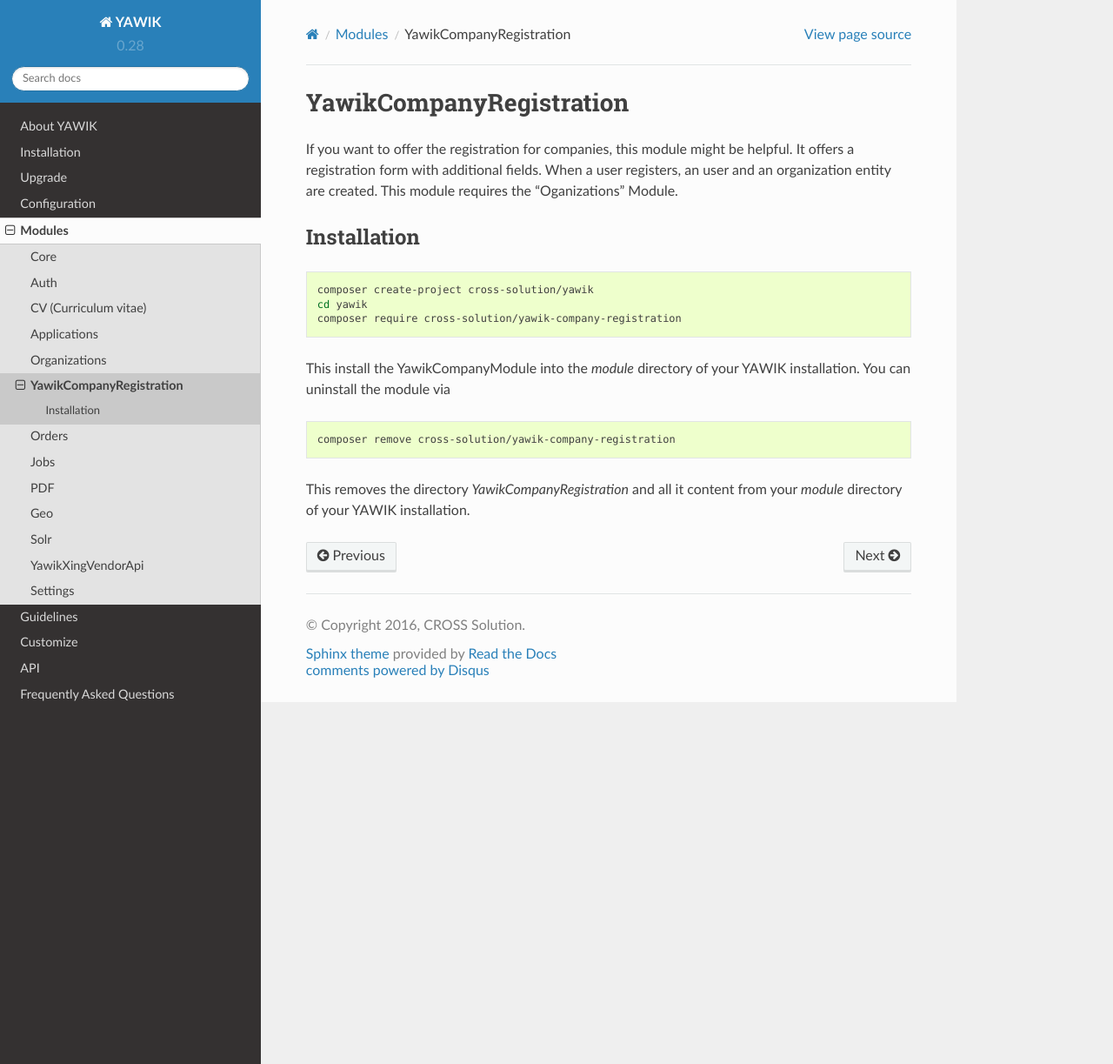
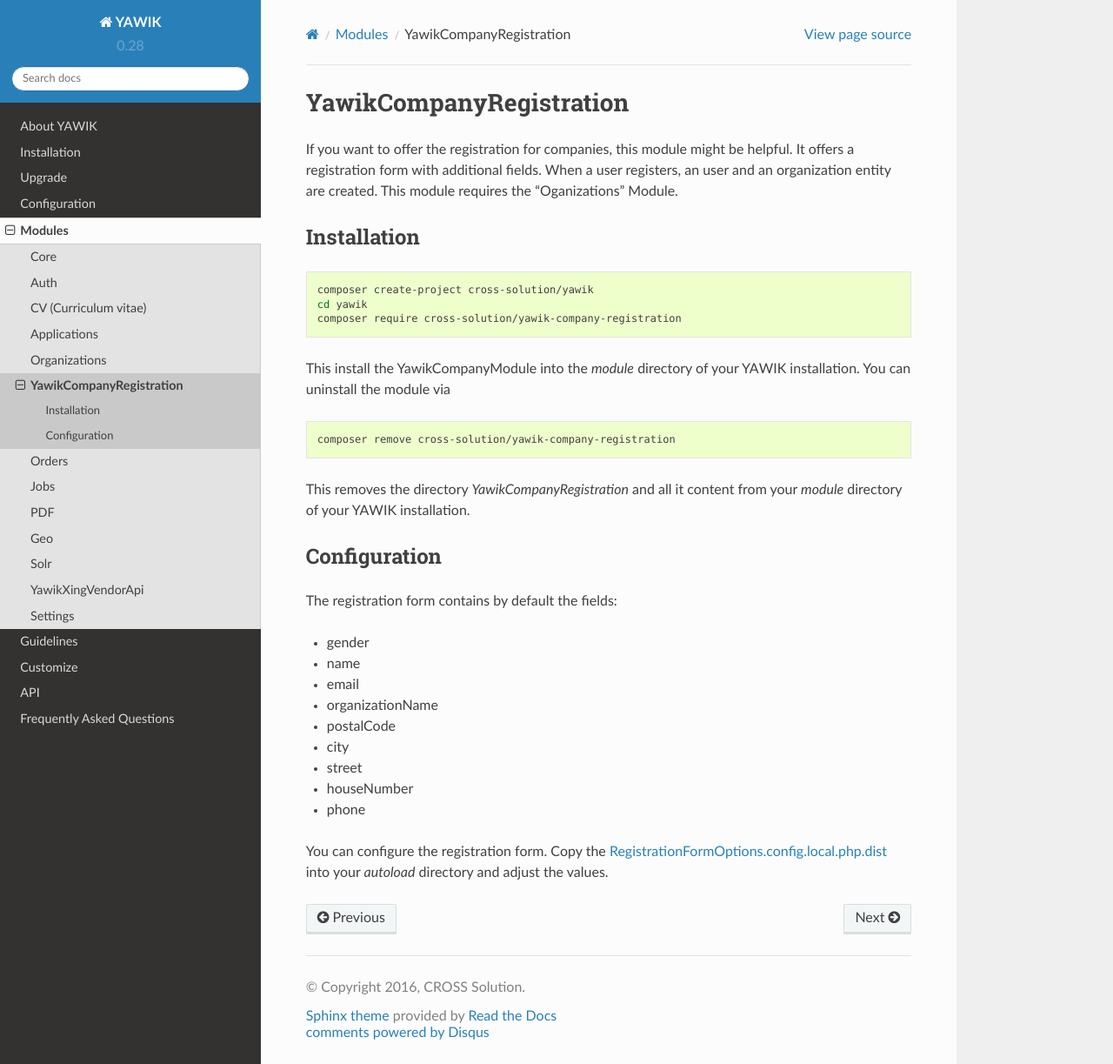
Before and after one commit to cross-solution/YawikDocs, a Sphinx documentation site: the page built from source/modules/company-registration/index.rst, in a window 1280 px wide and 1223 px high. Shown: the whole window at 87% size. Built offline with Sphinx 7.4.7 and the Read the Docs theme 2.0.0, drawn with Linux system fonts in a browser that asks for light colours; comment, search, counter and statistics services are not loaded.

Commit message:
document, how to configure the registration form

```diff
--- a/source/modules/company-registration/index.rst
+++ b/source/modules/company-registration/index.rst
@@ -27,3 +27,23 @@
 
 This removes the directory `YawikCompanyRegistration` and all it content from your `module` directory of your YAWIK
 installation.
+
+Configuration
+^^^^^^^^^^^^^
+
+The registration form contains by default the fields:
+
+* gender
+* name
+* email
+* organizationName
+* postalCode
+* city
+* street
+* houseNumber
+* phone
+
+You can configure the registration form. Copy the `RegistrationFormOptions.config.local.php.dist`_ into your `autoload`
+directory and adjust the values.
+
+.. _RegistrationFormOptions.config.local.php.dist: https://github.com/cross-solution/YawikCompanyRegistration/blob/develop/config/RegistrationFormOptions.config.local.php.dist
```
Also changed, not shown: source/modules/jobs/index.rst (+36 -44 lines).
